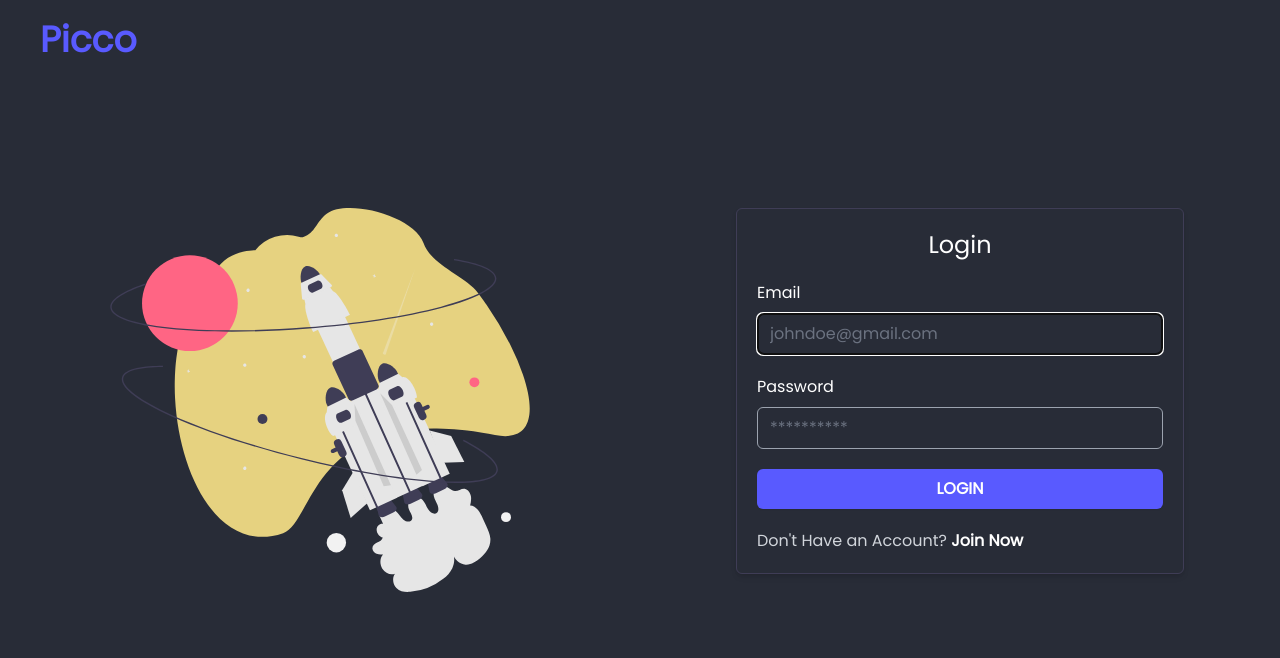
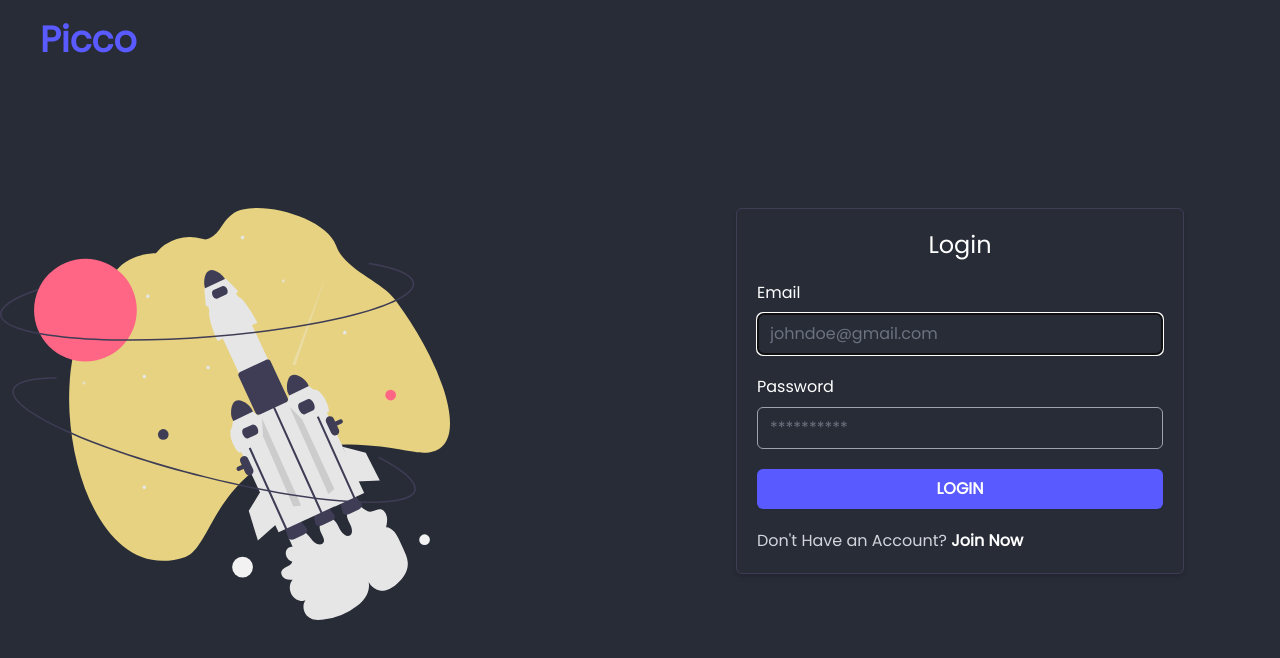
Before and after one commit to Avin008/social-media-app, a Next.js app: page / in a window 1280 px wide. Shown: the top 658 px of the page. Built offline with nearby package versions, Linux system fonts and the light colour scheme.

Commit message:
style: changed banner image size

```diff
--- a/components/Banner.tsx
+++ b/components/Banner.tsx
@@ -2,8 +2,13 @@ import Image from "next/image";
 
 const Banner = () => {
   return (
-    <div className="relative">
-      <Image src="/social.svg" alt="" fill />
+    <div>
+      <Image
+        src="/social.svg"
+        alt=""
+        width={450}
+        height={500}
+      />
     </div>
   );
 };
```
